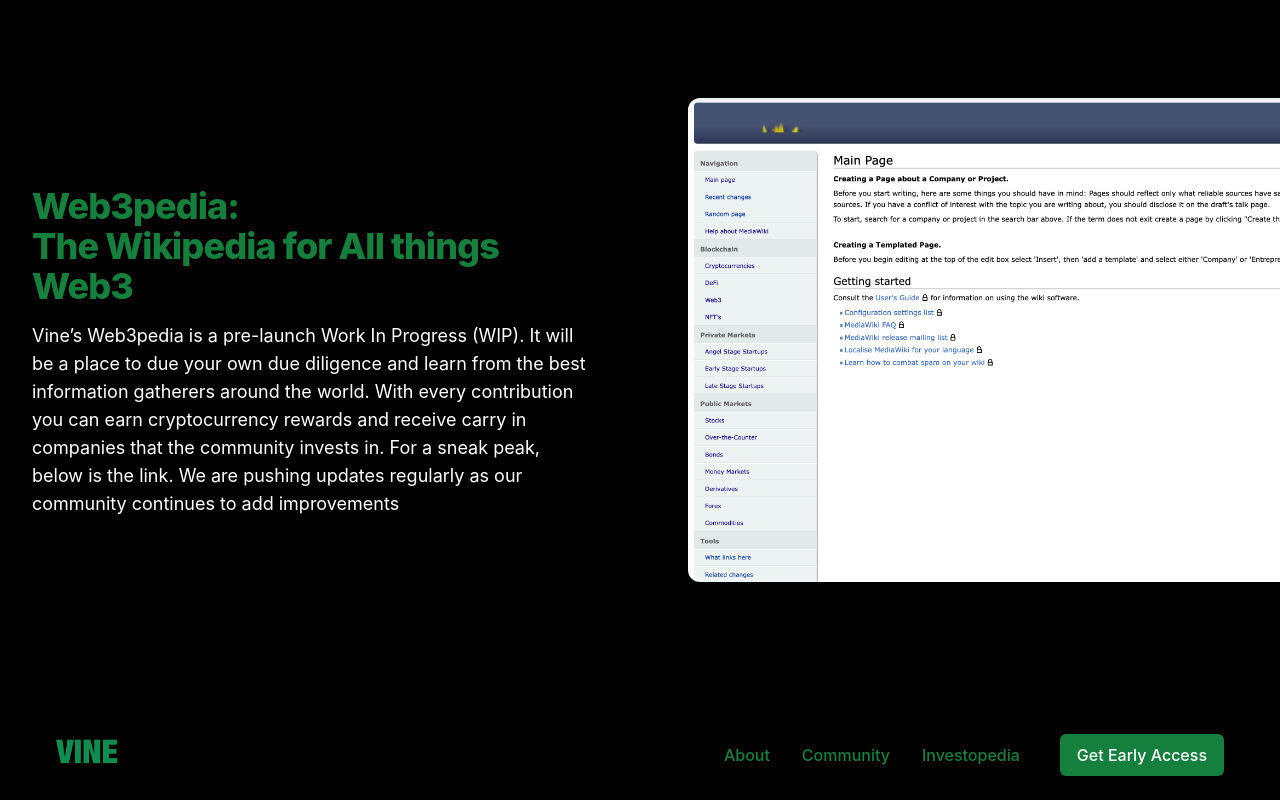
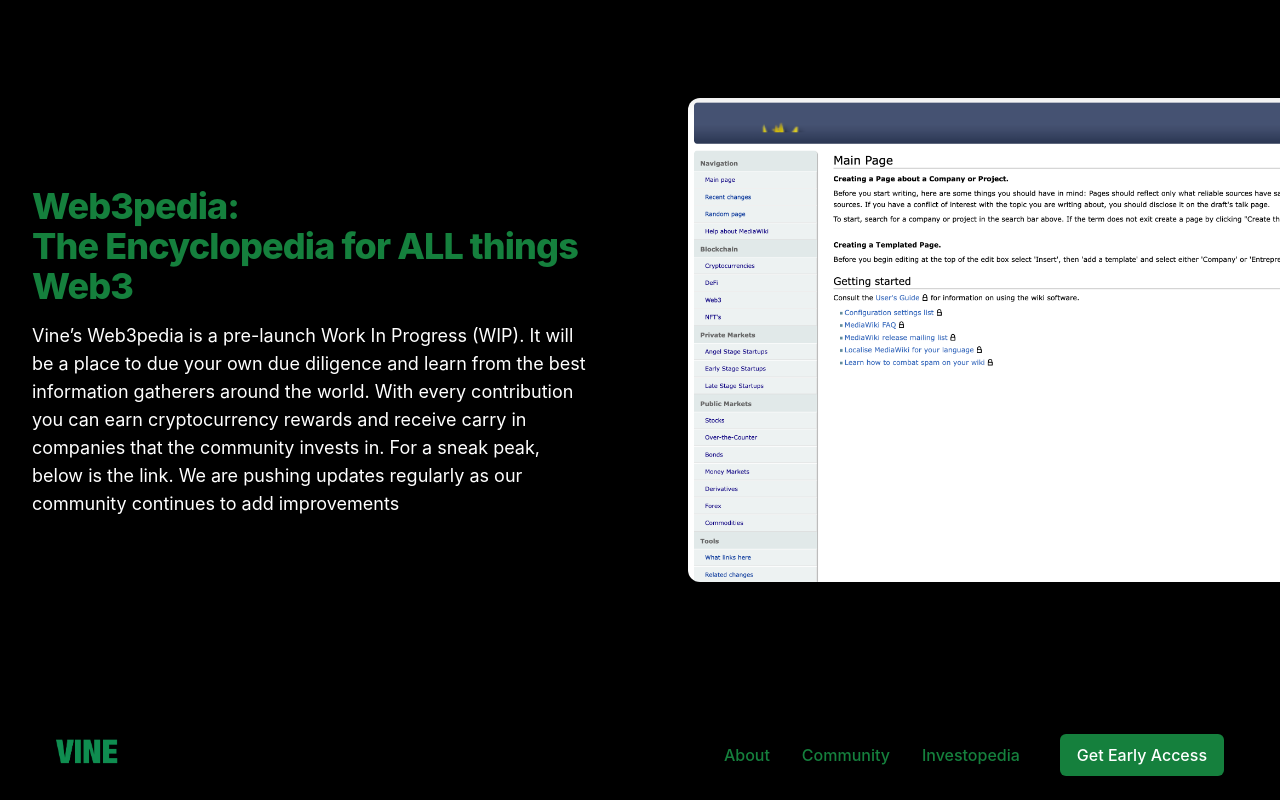
Before and after one commit to vinefinance/home, a React (Create React App) app: page / in a window 1280 px wide. Shown: the part 2658-3458 px from the top of the page. Built offline with nearby package versions, Linux system fonts and the light colour scheme.

Commit message:
Update Investopedia.js

```diff
--- a/src/components/investopedia/Investopedia.js
+++ b/src/components/investopedia/Investopedia.js
@@ -14,7 +14,7 @@
                   <h2 className="mt-2 text-3xl leading-8 font-extrabold tracking-tight text-green-700 sm:text-4xl">
                     Web3pedia:
                     <br />
-                    The Wikipedia for All things Web3
+                    The Encyclopedia for ALL things Web3
                   </h2>
                   <p className="mt-4 text-lg text-white">
                     Vine’s Web3pedia is a pre-launch Work In Progress (WIP). It
```
